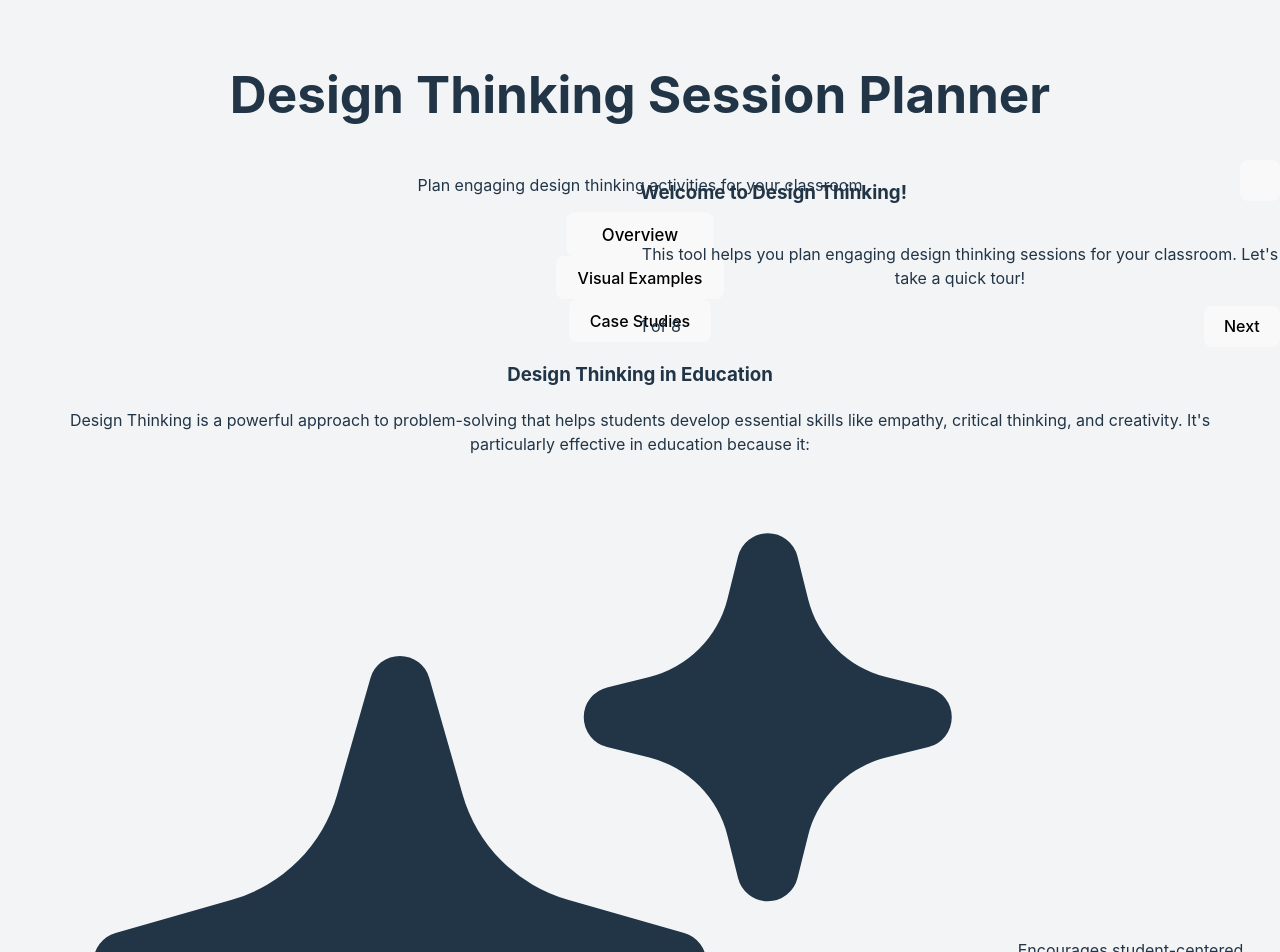
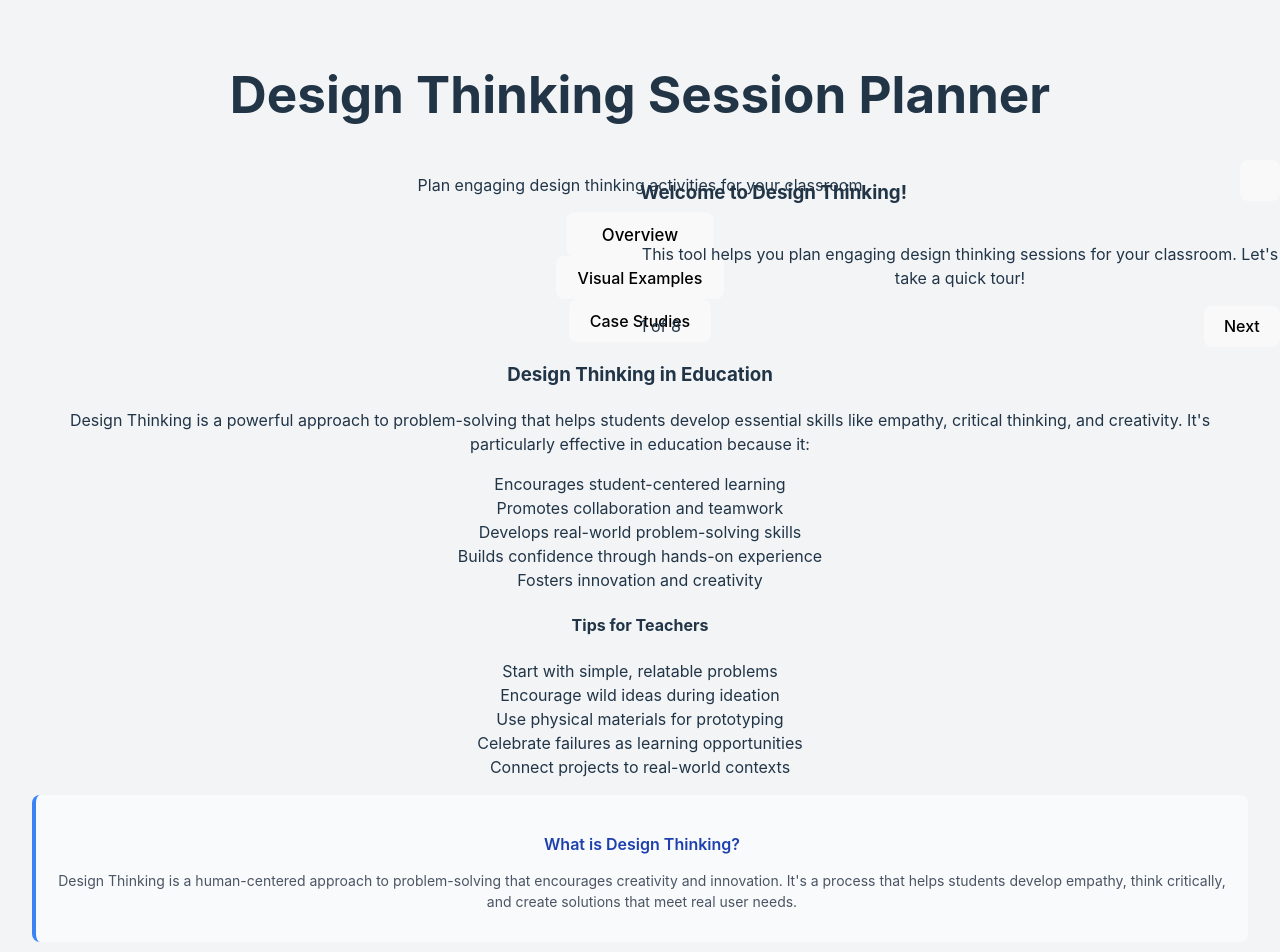
Before and after one commit to djeich/dt-session-planner, a React (Vite) app: page /#/ in a window 1280 px wide. Shown: the top 952 px of the page. Built offline with nearby package versions, Linux system fonts and the light colour scheme.

Commit message:
fix: remove all icons from overview section for a clean look

```diff
--- a/src/components/EducationalContent.tsx
+++ b/src/components/EducationalContent.tsx
@@ -1,6 +1,5 @@
 import { useState } from 'react'
 import { motion, AnimatePresence } from 'framer-motion'
-import { LightBulbIcon, AcademicCapIcon, SparklesIcon } from '@heroicons/react/24/solid'
 
 type Tab = 'overview' | 'examples' | 'case-studies'
 
@@ -189,9 +188,7 @@ export function EducationalContent() {
           {activeTab === 'overview' && (
             <div className="space-y-8">
               <div className="bg-white rounded-xl shadow p-6 flex flex-col md:flex-row items-center gap-6">
-                <div className="flex-shrink-0 flex items-center justify-center w-14 h-14 rounded-full bg-blue-100">
-                  <LightBulbIcon className="w-5 h-5 text-blue-500" />
-                </div>
+                <div className="flex-shrink-0 flex items-center justify-center w-14 h-14 rounded-full bg-blue-100" />
                 <div>
                   <h3 className="text-2xl font-bold text-gray-900 leading-tight mb-2">Design Thinking in Education</h3>
                   <p className="text-gray-600 leading-relaxed text-base mb-4">
@@ -200,25 +197,21 @@ export function EducationalContent() {
                   </p>
                   <div className="grid grid-cols-1 sm:grid-cols-2 gap-2">
                     {benefits.map((b, i) => (
-                      <div key={i} className="flex items-center bg-blue-50 rounded px-3 py-2 text-blue-900 font-medium shadow-sm">
-                        <SparklesIcon className="w-5 h-5 mr-2 text-blue-400" />
-                        <span>{b}</span>
+                      <div key={i} className="bg-blue-50 rounded px-3 py-2 text-blue-900 font-medium shadow-sm">
+                        {b}
                       </div>
                     ))}
                   </div>
                 </div>
               </div>
               <div className="bg-gradient-to-r from-green-50 to-green-100 rounded-xl shadow p-6 flex flex-col md:flex-row items-center gap-6">
-                <div className="flex-shrink-0 flex items-center justify-center w-14 h-14 rounded-full bg-green-100">
-                  <AcademicCapIcon className="w-5 h-5 text-green-500" />
-                </div>
+                <div className="flex-shrink-0 flex items-center justify-center w-14 h-14 rounded-full bg-green-100" />
                 <div>
                   <h4 className="font-semibold text-green-800 mb-2 text-lg">Tips for Teachers</h4>
                   <div className="grid grid-cols-1 sm:grid-cols-2 gap-2">
                     {teacherTips.map((tip, i) => (
-                      <div key={i} className="flex items-center bg-green-50 rounded px-3 py-2 text-green-900 font-medium shadow-sm">
-                        <SparklesIcon className="w-5 h-5 mr-2 text-green-400" />
-                        <span>{tip}</span>
+                      <div key={i} className="bg-green-50 rounded px-3 py-2 text-green-900 font-medium shadow-sm">
+                        {tip}
                       </div>
                     ))}
                   </div>
```
